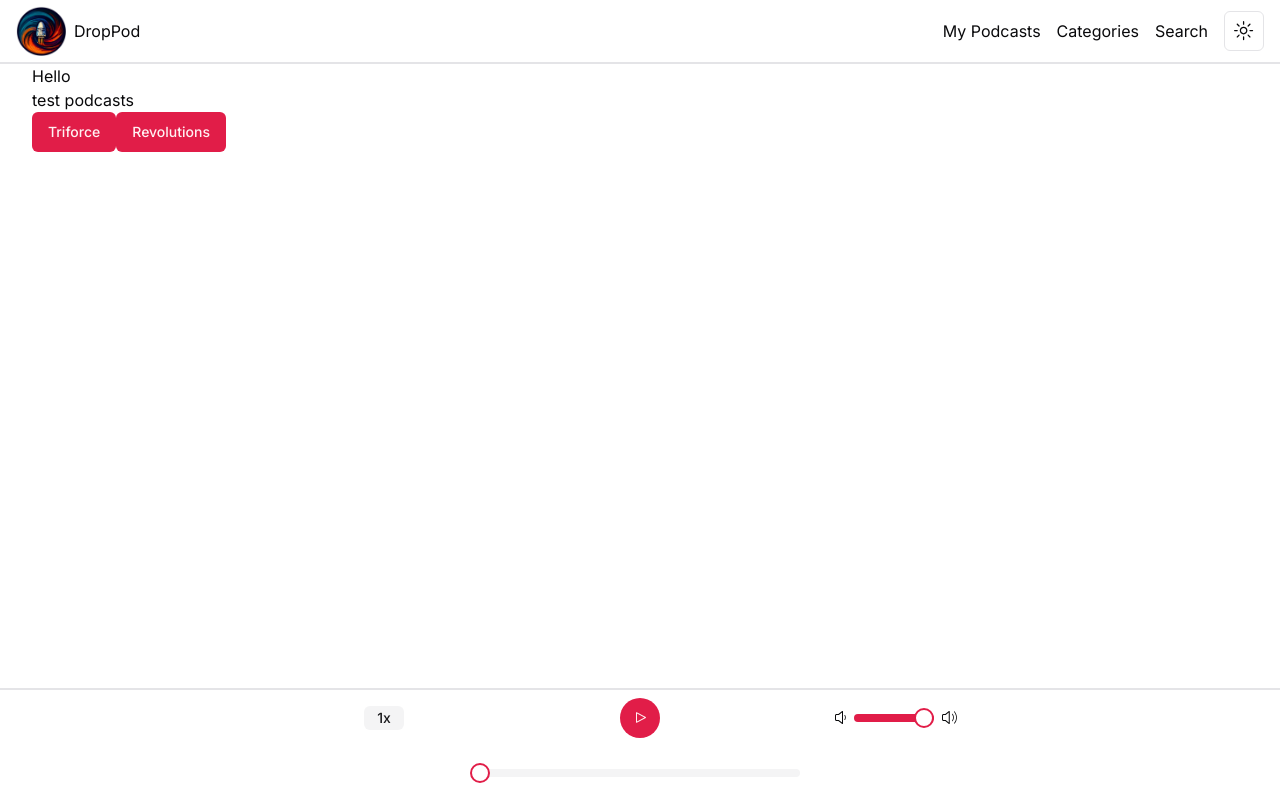
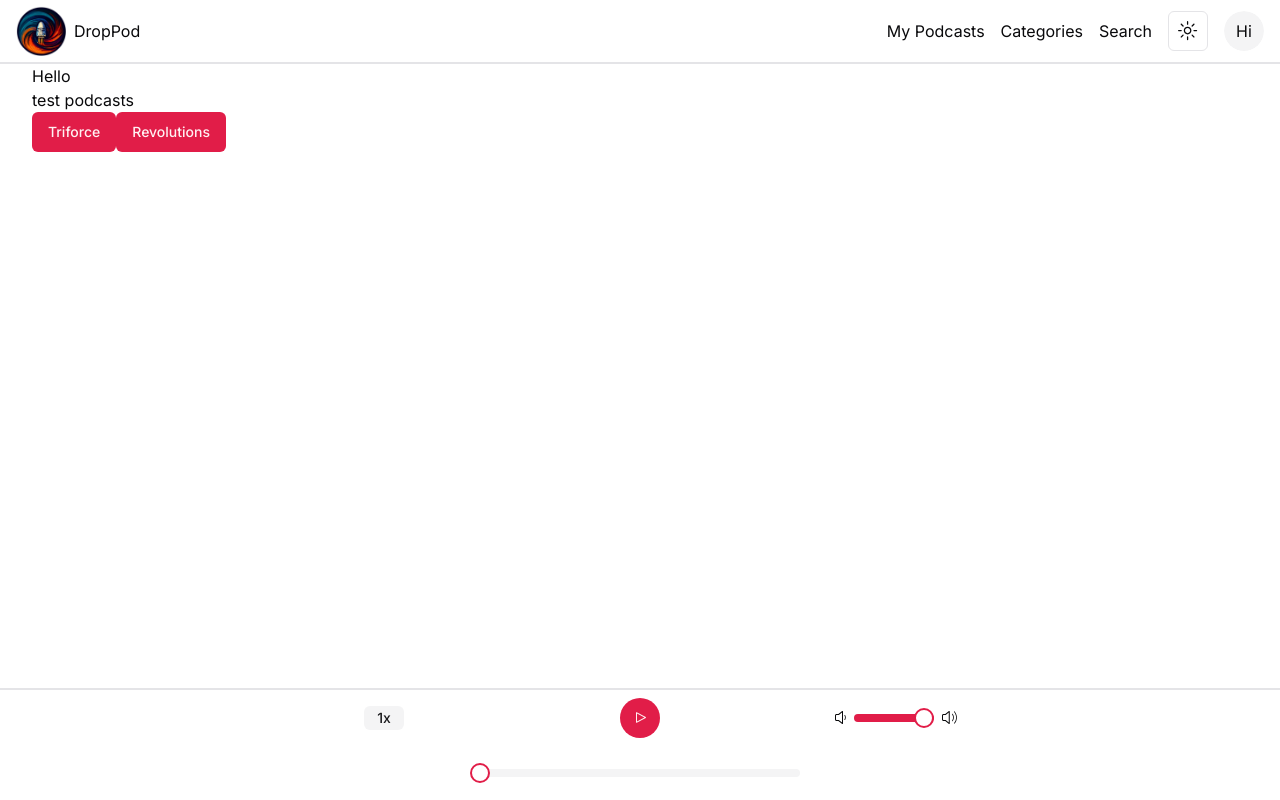
Before and after one commit to Epirius/DropPod, a Next.js app: page /test in a window 1280 px wide. Built offline with nearby package versions, Linux system fonts and the light colour scheme.

Commit message:
added profile picture

```diff
--- a/components/Header.tsx
+++ b/components/Header.tsx
@@ -3,6 +3,7 @@
 import { ThemeToggle } from "./theme-provider";
 import Image from "next/image";
 import Link from "next/link";
+import Profile from "./Profile";
 
 type Props = {
   className?: string;
@@ -51,6 +52,7 @@
           </ul>
         </nav>
         <ThemeToggle />
+        <Profile />
       </div>
     </header>
   );
--- /dev/null
+++ b/components/Profile.tsx
@@ -0,0 +1,17 @@
+import { Avatar, AvatarFallback, AvatarImage } from "./ui/avatar";
+
+type Props = {
+  imageSrc?: string;
+  fallbackText?: string;
+};
+
+export const Profile = ({ imageSrc, fallbackText }: Props) => {
+  return (
+    <Avatar>
+      <AvatarImage src={imageSrc} alt="Profile image" />
+      <AvatarFallback>{fallbackText ?? "Hi"}</AvatarFallback>
+    </Avatar>
+  );
+};
+
+export default Profile;
--- /dev/null
+++ b/components/ui/avatar.tsx
@@ -0,0 +1,50 @@
+"use client";
+
+import * as React from "react";
+import * as AvatarPrimitive from "@radix-ui/react-avatar";
+
+import { cn } from "@/lib/utils";
+
+const Avatar = React.forwardRef<
+  React.ElementRef<typeof AvatarPrimitive.Root>,
+  React.ComponentPropsWithoutRef<typeof AvatarPrimitive.Root>
+>(({ className, ...props }, ref) => (
+  <AvatarPrimitive.Root
+    ref={ref}
+    className={cn(
+      "relative flex h-10 w-10 shrink-0 overflow-hidden rounded-full",
+      className,
+    )}
+    {...props}
+  />
+));
+Avatar.displayName = AvatarPrimitive.Root.displayName;
+
+const AvatarImage = React.forwardRef<
+  React.ElementRef<typeof AvatarPrimitive.Image>,
+  React.ComponentPropsWithoutRef<typeof AvatarPrimitive.Image>
+>(({ className, ...props }, ref) => (
+  <AvatarPrimitive.Image
+    ref={ref}
+    className={cn("aspect-square h-full w-full", className)}
+    {...props}
+  />
+));
+AvatarImage.displayName = AvatarPrimitive.Image.displayName;
+
+const AvatarFallback = React.forwardRef<
+  React.ElementRef<typeof AvatarPrimitive.Fallback>,
+  React.ComponentPropsWithoutRef<typeof AvatarPrimitive.Fallback>
+>(({ className, ...props }, ref) => (
+  <AvatarPrimitive.Fallback
+    ref={ref}
+    className={cn(
+      "flex h-full w-full items-center justify-center rounded-full bg-muted",
+      className,
+    )}
+    {...props}
+  />
+));
+AvatarFallback.displayName = AvatarPrimitive.Fallback.displayName;
+
+export { Avatar, AvatarImage, AvatarFallback };
--- a/package.json
+++ b/package.json
@@ -10,6 +10,7 @@
   },
   "dependencies": {
     "@radix-ui/react-aspect-ratio": "^1.0.3",
+    "@radix-ui/react-avatar": "^1.0.4",
     "@radix-ui/react-dropdown-menu": "^2.0.6",
     "@radix-ui/react-icons": "^1.3.0",
     "@radix-ui/react-slider": "^1.1.2",
```
Also changed, not shown: 1 other file (tests, documents, lock files or other folders).
